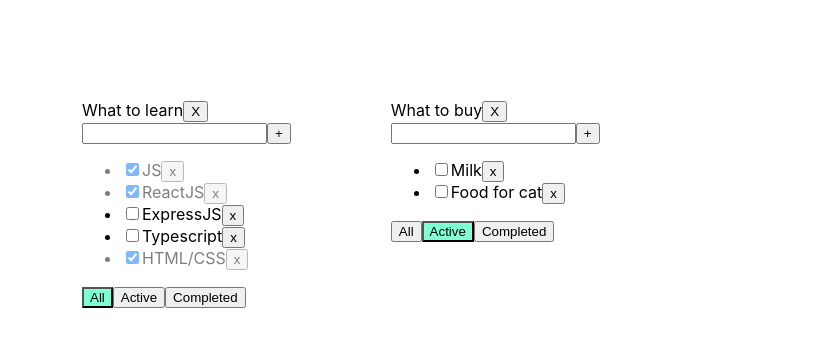
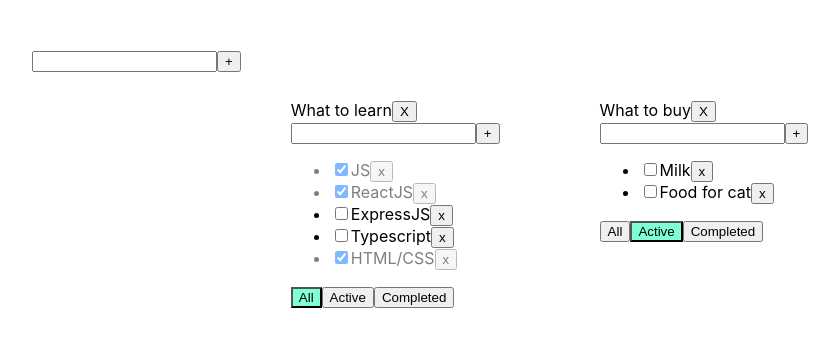
Before and after one commit to Kirill-Laptev/Todo-App-TS, a React (Create React App) app: page / in a window 1280 px wide. Shown: the top 346 px of the page, without its empty margins (18-857 px from the left). Built offline with nearby package versions, Linux system fonts and the light colour scheme.

Commit message:
#6. Input create new TodoList. Task span-input edit

```diff
--- a/src/App.tsx
+++ b/src/App.tsx
@@ -3,6 +3,7 @@ import './App.css';
 import TodoList from './components/TodoList/TodoList';
 import s from './components/TodoList/TodoList.module.css'
 import {v1} from 'uuid'
+import AddItemForm from './components/TodoList/AddItemForm';
 
 export type FilterValuesType = 'all' | 'active' | 'complited'
 
@@ -12,12 +13,22 @@ type TodolistsType = {
   filter: FilterValuesType
 }
 
+export type TaskType = {
+  id: string
+  title: string
+  isDone: boolean
+}
+
+type TasksStateType = {
+  [key: string]: Array<TaskType>
+}
+
 const App = () => {
 
   const todolistID1 = v1()
   const todolistID2 = v1()
 
-  const [tasksObj, setTasks] = React.useState({
+  const [tasksObj, setTasks] = React.useState<TasksStateType>({
     [todolistID1]: [
       {id: v1(), title: 'JS', isDone: true},
       {id: v1(), title: 'ReactJS', isDone: true},
@@ -78,35 +89,27 @@ const App = () => {
     setTasks({...tasksObj})
   }
 
-  // const changeTaskStatus = (taskID: string) => {
-  //   const copyTasks = [...tasks]
-  //   let task = copyTasks.find((task) => task.id === taskID)
-  //   if(task){
-  //     task.isDone = !task.isDone
-  //   }
-  //   setTasks([...copyTasks])          // Здесь все-равно делается поверхностное копирование
-  // }
+  const addNewTodolist = (title: string) => {
+    const newTodoList: TodolistsType = {id: v1(), title: title, filter: 'all'}
+    setTodolists([newTodoList, ...todolists])
+    setTasks({...tasksObj, [newTodoList.id]: []})  // Добавляем для нового тудулиста пустой массив
+  }
 
-
-  // const changeTaskStatus = (taskID: string) => {
-  //   const copyTasks = [...tasks]
-  //   const indexCheckbox = copyTasks.findIndex((obj) => obj.id === taskID)
-  //   const newArr = copyTasks.map((task, index) => {
-  //     if(indexCheckbox === index){
-  //       return {...task, isDone: !task.isDone}
-  //     }
-  //     return task
-  //   })
-
-  //   console.log(tasks)
-  //   console.log(newArr)
-  //   setTasks(newArr)          // Получилось сделать иммутабельно !!!
-  // }
+  const changeTaskTitle = (value: string, taskID: string, todolistID: string) => {
+    const tasksTodolist = tasksObj[todolistID]
+    const task = tasksTodolist.find((task) => task.id === taskID)
+    if(task){
+      debugger
+      task.title = value
+      setTasks({...tasksObj})
+    }
+  }
 
 
 
   return (
     <div className={s.app}>
+      <AddItemForm addItem={addNewTodolist}/>
       {todolists.map((tl) => {
 
         let tasksForTodolist = tasksObj[tl.id];
@@ -119,9 +122,14 @@ const App = () => {
           tasksForTodolist = tasksForTodolist.filter((task) => task.isDone === true)
         }
 
+        const editTaskTitle = (value: string, taskID: string) => {
+          changeTaskTitle(value, taskID, tl.id)
+        }
+
+
         return <TodoList
         key={tl.id}
-        id={tl.id}
+        todolistID={tl.id}
         title={tl.title}
         tasks={tasksForTodolist}
         removeTask={removeTask}
@@ -129,7 +137,8 @@ const App = () => {
         addTask={addTask}
         changeTaskStatus={changeTaskStatus}
         filter={tl.filter}
-        removeTodolist={removeTodolist}/>
+        removeTodolist={removeTodolist}
+        editTaskTitle={editTaskTitle}/>
       })}
     </div>
   );
--- /dev/null
+++ b/src/components/TodoList/AddItemForm.tsx
@@ -0,0 +1,48 @@
+import React from 'react'
+
+type AddItemPropsType = {
+    addItem: (inputValue: string) => void
+}
+
+const AddItemForm: React.FC<AddItemPropsType> = (props) => {
+
+    const [error, setError] = React.useState<string | null>(null)
+    const [value, setValue] = React.useState<string>('')  // Тип ???
+
+    const onChangeHandler = (event: React.ChangeEvent<HTMLInputElement>) => {
+        setError(null)
+        setValue(event.currentTarget.value)
+    }
+
+    const onPressKeyHandler = (event: React.KeyboardEvent<HTMLInputElement>) => {
+        if(event.charCode === 13){
+            onAddItemHandler()
+        }
+    }
+
+    const onAddItemHandler = () => {
+        if(value.trim()){
+            props.addItem(value.trim())
+            setValue('')
+        } else{
+            setError('Field is required')
+        }
+    }
+
+  return (
+    <>
+      <div>
+        <input
+          type='text'
+          className={error ? "error" : ""}
+          onChange={onChangeHandler}
+          onKeyPress={onPressKeyHandler}
+          value={value}/>
+        <button onClick={onAddItemHandler}>+</button>
+      </div>
+      {error && <div className='error__message'>{error}</div>}
+    </>
+  )
+}
+
+export default AddItemForm
--- /dev/null
+++ b/src/components/TodoList/EditableSpan.tsx
@@ -0,0 +1,41 @@
+import React from 'react'
+
+type EditableSpanPropsType = {
+    title: string
+    editTaskTitle: (value: string) => void
+}
+
+const EditableSpan: React.FC<EditableSpanPropsType> = (props) => {
+
+    const [editMode, setEditMode] = React.useState<boolean>(false)
+    const [value, setValue] = React.useState<string>('')
+
+    const onInputChangeHandler = (event: React.ChangeEvent<HTMLInputElement>) => {
+        setValue(event.currentTarget.value)
+    }
+
+    const onSpanClickHandler = () => {
+        setEditMode(true)
+        setValue(props.title)
+    }
+    const onBlurHandler = () => {
+        props.editTaskTitle(value)
+        setEditMode(false)
+    }
+
+    return (
+        <>
+        {editMode
+            ? <input type='text'
+            autoFocus={true}
+            onChange={onInputChangeHandler}
+            onBlur={onBlurHandler}
+            value={value}>
+            </input>
+            : <span onDoubleClick={onSpanClickHandler}>{props.title}</span>
+        }
+        </>
+    )
+}
+
+export default EditableSpan
--- a/src/components/TodoList/TodoList.tsx
+++ b/src/components/TodoList/TodoList.tsx
@@ -1,12 +1,9 @@
 import React from 'react'
 import s from './TodoList.module.css'
-import { FilterValuesType } from '../../App'
+import { FilterValuesType, TaskType } from '../../App'
+import AddItemForm from './AddItemForm'
+import EditableSpan from './EditableSpan'
 
-type TaskType = {
-    id: string
-    title: string
-    isDone: boolean
-}
 
 type PropsType = {
     title: string
@@ -16,75 +13,54 @@ type PropsType = {
     addTask: (value: string, todolistID: string) => void
     changeTaskStatus: (taskID: string, todolistID: string) => void
     filter: FilterValuesType
-    id: string
+    todolistID: string
     removeTodolist: (todolistID: string) => void
+    editTaskTitle: (value: string, taskID: string) => void
 }
 
 const TodoList: React.FC<PropsType> = (props) => {
 
-    const [value, setValue] = React.useState('')
-    const [error, setError] = React.useState<string | null>(null);
-
-    const onChangeHandler = (event: React.ChangeEvent<HTMLInputElement>) => {
-        setError(null)
-        setValue(event.target.value)
-    }
-
-    const onAddTaskHandler = () => {
-        if(value.trim()){
-            props.addTask(value.trim(), props.id)
-            setValue('')
-        } else{
-            setError('Field is required')
-        }
-    }
-
-    const onPressKeyHandler = (event: React.KeyboardEvent<HTMLInputElement>) => {
-        if(event.charCode === 13){
-            onAddTaskHandler()
-        }
-    }
-
     const onRemoveTodolist = () => {
-        props.removeTodolist(props.id)
+        props.removeTodolist(props.todolistID)
     }
 
     const onAllClickHandler = () => {
-        props.changeFilter('all', props.id)
+        props.changeFilter('all', props.todolistID)
     }
     const onActiveClickHandler = () => {
-        props.changeFilter('active', props.id)
+        props.changeFilter('active', props.todolistID)
     }
     const onComplitedClickHandler = () => {
-        props.changeFilter('complited', props.id)
+        props.changeFilter('complited', props.todolistID)
     }
+
+    const addTask = (inputValue: string) => {
+        props.addTask(inputValue, props.todolistID)
+    }
+
 
     return (
         <div className={s.todolist__block}>
             <div>{props.title}<button onClick={onRemoveTodolist}>X</button></div>
-            <div>
-                <input
-                    type='text'
-                    className={error ? 'error' : ''}
-                    onChange={onChangeHandler}
-                    onKeyPress={onPressKeyHandler}
-                    value={value}/>
-                <button onClick={onAddTaskHandler}>+</button></div>
-                {error && <div className='error__message'>{error}</div>}
+            <AddItemForm addItem={addTask} />
             <ul>
                 {props.tasks.map((task) => {
 
+                    const editTaskTitle = (value: string) => {
+                        props.editTaskTitle(value, task.id)
+                    }
+
                     const onCrossClickHandler = () => {
-                        props.removeTask(task.id, props.id)
+                        props.removeTask(task.id, props.todolistID)
                     }
 
                     const changeTaskStatusHandler = () => {
-                        props.changeTaskStatus(task.id, props.id)
+                        props.changeTaskStatus(task.id, props.todolistID)
                     }
 
                     return <li key={task.id} className={task.isDone ? 'is-done' : ''}>
                     <input type='checkbox' checked={task.isDone}  onChange={changeTaskStatusHandler}/>
-                    <span>{task.title}</span>
+                    <EditableSpan title={task.title} editTaskTitle={editTaskTitle}/>
                     <button onClick={onCrossClickHandler}>x</button>
                     </li>
                 })}
```
